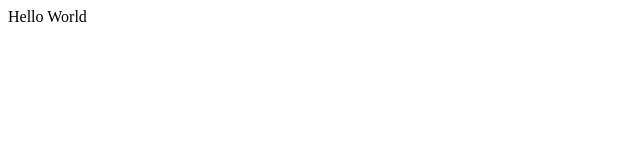
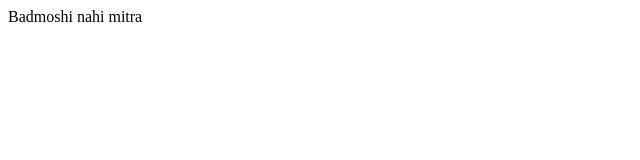
Before and after one commit to MayankTiwari1312/First-Repository, a plain HTML site: page index.html in a window 1280 px wide. Shown: the full height of the page, 0-640 px from the left. Drawn offline with Linux system fonts and the light colour scheme.

Commit message:
Just Revising commands

```diff
--- a/index.html
+++ b/index.html
@@ -1 +1 @@
-<p>Hello World</p>
+<p>Badmoshi nahi mitra</p>
```
